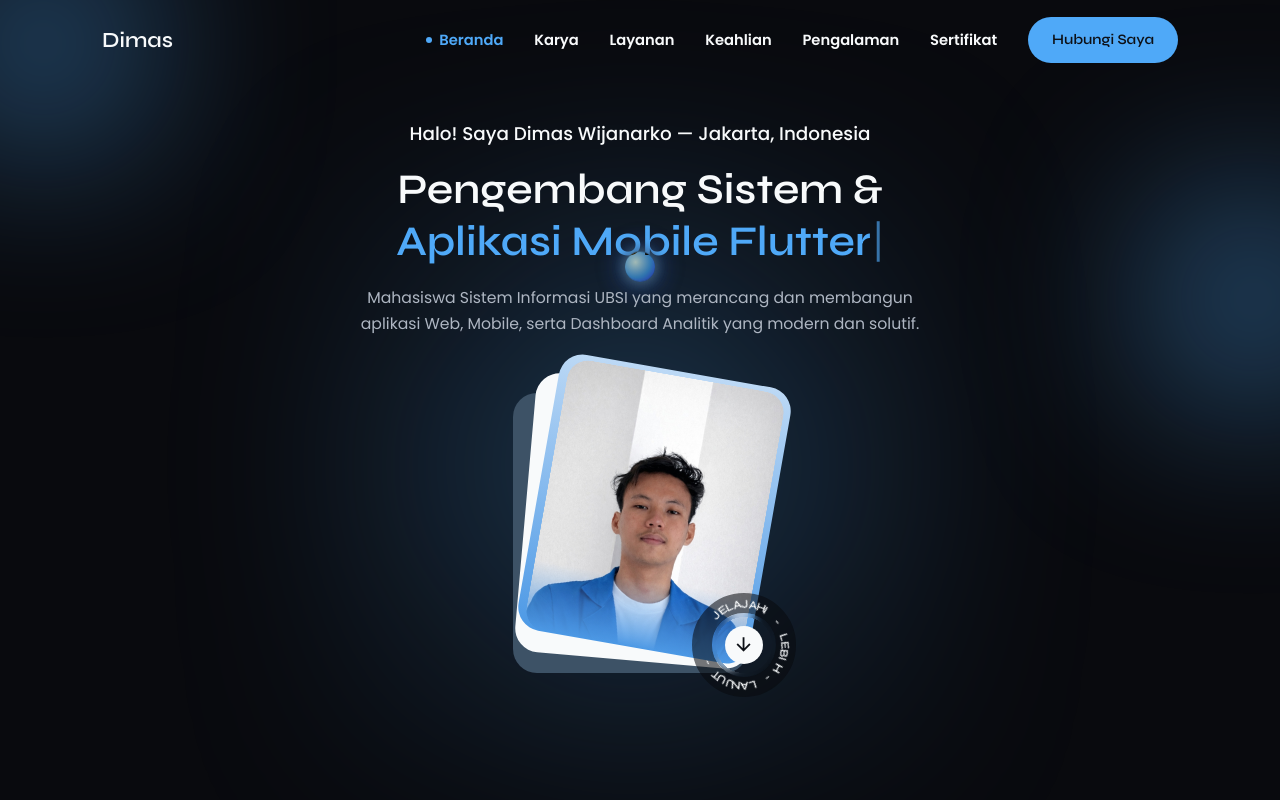
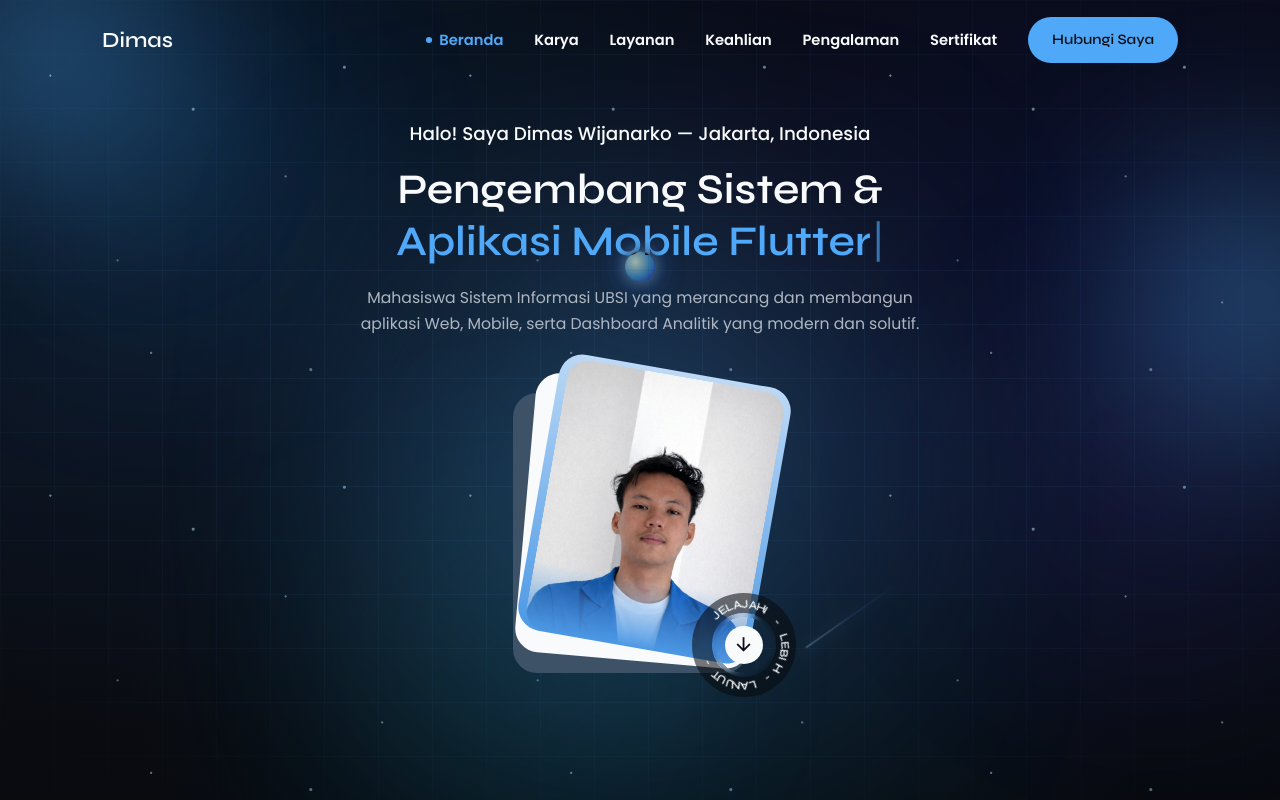
Before and after one commit to Dimss-W/CV-Website, a Next.js app: page / in a window 1280 px wide. Shown: the top 800 px of the page. Built offline with nearby package versions, Linux system fonts and the light colour scheme; no server answers; some icons are missing.

Commit message:
style(background): tambahkan animasi Aurora Nebula, Cyber Tech Grid, partikel bintang, dan meteor pada background

```diff
--- a/src/app/globals.css
+++ b/src/app/globals.css
@@ -21,9 +21,9 @@
   --white-color: hsl(210, 30%, 98%);
   --black-color: hsl(220, 25%, 7%);
   --text-color: hsl(215, 14%, 72%);
-  --body-color: hsl(222, 24%, 4.5%);
-  --container-color: hsl(220, 18%, 10.5%);
-  --border-color: hsl(215, 16%, 22%);
+  --body-color: hsl(222, 26%, 5%);
+  --container-color: hsla(220, 22%, 11.5%, 0.78);
+  --border-color: hsla(210, 60%, 68%, 0.16);
 
   /*========== Font and typography (Mobile Default) ==========*/
   --body-font: "Poppins", sans-serif;
@@ -167,6 +167,157 @@ img {
 
 .main {
   overflow: hidden;
+}
+
+/*=============== AMBIENT ANIMATED BACKGROUND ===============*/
+.ambient-bg {
+  position: fixed;
+  inset: 0;
+  width: 100vw;
+  height: 100vh;
+  pointer-events: none;
+  z-index: -2;
+  overflow: hidden;
+  background:
+    radial-gradient(circle at 15% 15%, hsla(212, 85%, 22%, 0.32) 0%, transparent 48%),
+    radial-gradient(circle at 85% 28%, hsla(235, 80%, 20%, 0.28) 0%, transparent 50%),
+    radial-gradient(circle at 50% 85%, hsla(198, 85%, 18%, 0.26) 0%, transparent 55%),
+    linear-gradient(180deg, hsl(222, 28%, 5%) 0%, hsl(224, 30%, 7.5%) 50%, hsl(222, 28%, 4.5%) 100%);
+}
+
+/* Subtle Architectural Cyber Grid */
+.ambient-bg__grid {
+  position: absolute;
+  inset: 0;
+  background-image:
+    linear-gradient(to right, hsla(208, 90%, 70%, 0.055) 1px, transparent 1px),
+    linear-gradient(to bottom, hsla(208, 90%, 70%, 0.055) 1px, transparent 1px);
+  background-size: 54px 54px;
+  mask-image: radial-gradient(ellipse 85% 75% at 50% 45%, #000 35%, transparent 100%);
+  -webkit-mask-image: radial-gradient(ellipse 85% 75% at 50% 45%, #000 35%, transparent 100%);
+}
+
+/* Floating Aurora Light Clouds */
+.ambient-bg__orb {
+  position: absolute;
+  border-radius: 50%;
+  filter: blur(95px);
+  opacity: 0.55;
+  will-change: transform;
+}
+
+.ambient-bg__orb--1 {
+  width: 420px;
+  height: 420px;
+  top: -8%;
+  left: -6%;
+  background: radial-gradient(circle, hsla(204, 95%, 62%, 0.34) 0%, transparent 70%);
+  animation: float-orb-1 18s ease-in-out infinite alternate;
+}
+
+.ambient-bg__orb--2 {
+  width: 480px;
+  height: 480px;
+  top: 32%;
+  right: -10%;
+  background: radial-gradient(circle, hsla(235, 90%, 65%, 0.28) 0%, transparent 70%);
+  animation: float-orb-2 22s ease-in-out infinite alternate;
+}
+
+.ambient-bg__orb--3 {
+  width: 440px;
+  height: 440px;
+  bottom: -10%;
+  left: 22%;
+  background: radial-gradient(circle, hsla(190, 95%, 58%, 0.24) 0%, transparent 70%);
+  animation: float-orb-3 20s ease-in-out infinite alternate;
+}
+
+/* Starlight Micro-Dots */
+.ambient-bg__stars {
+  position: absolute;
+  inset: 0;
+  background-image:
+    radial-gradient(1.5px 1.5px at 12% 18%, hsla(205, 100%, 90%, 0.65) 50%, transparent 100%),
+    radial-gradient(1.5px 1.5px at 28% 62%, hsla(208, 100%, 85%, 0.45) 50%, transparent 100%),
+    radial-gradient(2px 2px at 46% 26%, hsla(196, 100%, 88%, 0.6) 50%, transparent 100%),
+    radial-gradient(1.5px 1.5px at 68% 42%, hsla(220, 100%, 92%, 0.5) 50%, transparent 100%),
+    radial-gradient(2px 2px at 82% 16%, hsla(208, 100%, 86%, 0.65) 50%, transparent 100%),
+    radial-gradient(1.5px 1.5px at 91% 72%, hsla(198, 100%, 88%, 0.5) 50%, transparent 100%),
+    radial-gradient(1.5px 1.5px at 36% 84%, hsla(215, 100%, 90%, 0.55) 50%, transparent 100%),
+    radial-gradient(2px 2px at 74% 88%, hsla(204, 100%, 86%, 0.55) 50%, transparent 100%);
+  background-size: 420px 420px;
+  animation: pulse-stars 6s ease-in-out infinite alternate;
+}
+
+/* Shooting Light Streaks (Meteors) */
+.ambient-bg__meteor {
+  position: absolute;
+  width: 140px;
+  height: 1.5px;
+  background: linear-gradient(90deg, hsla(198, 100%, 88%, 0.85), hsla(208, 92%, 64%, 0.35), transparent);
+  border-radius: 999px;
+  filter: drop-shadow(0 0 6px hsla(204, 100%, 75%, 0.8));
+  transform: rotate(-35deg);
+  opacity: 0;
+}
+
+.ambient-bg__meteor--1 {
+  top: 18%;
+  left: 75%;
+  animation: meteor-glide 9s linear infinite 1s;
+}
+
+.ambient-bg__meteor--2 {
+  top: 48%;
+  left: 88%;
+  width: 110px;
+  animation: meteor-glide 12s linear infinite 4.5s;
+}
+
+.ambient-bg__meteor--3 {
+  top: 72%;
+  left: 65%;
+  width: 125px;
+  animation: meteor-glide 10.5s linear infinite 7.5s;
+}
+
+@keyframes float-orb-1 {
+  0% { transform: translate(0, 0) scale(1); }
+  100% { transform: translate(70px, 55px) scale(1.15); }
+}
+
+@keyframes float-orb-2 {
+  0% { transform: translate(0, 0) scale(1); }
+  100% { transform: translate(-80px, -50px) scale(1.12); }
+}
+
+@keyframes float-orb-3 {
+  0% { transform: translate(0, 0) scale(1); }
+  100% { transform: translate(65px, -60px) scale(1.14); }
+}
+
+@keyframes pulse-stars {
+  0% { opacity: 0.35; }
+  100% { opacity: 0.85; }
+}
+
+@keyframes meteor-glide {
+  0% {
+    transform: rotate(-35deg) translateX(0);
+    opacity: 0;
+  }
+  8% {
+    opacity: 0.9;
+  }
+  26% {
+    transform: rotate(-35deg) translateX(-520px);
+    opacity: 0;
+  }
+  100% {
+    transform: rotate(-35deg) translateX(-520px);
+    opacity: 0;
+  }
 }
 
 /*=============== BLOB ===============*/
--- a/src/components/ScrollObserver.tsx
+++ b/src/components/ScrollObserver.tsx
@@ -195,6 +195,18 @@ export default function ScrollObserver() {
 
   return (
     <>
+      {/* Animated Ambient Background (Aurora Mesh, Tech Grid, Particles & Meteors) */}
+      <div className="ambient-bg" aria-hidden="true">
+        <div className="ambient-bg__grid" />
+        <div className="ambient-bg__orb ambient-bg__orb--1" />
+        <div className="ambient-bg__orb ambient-bg__orb--2" />
+        <div className="ambient-bg__orb ambient-bg__orb--3" />
+        <div className="ambient-bg__stars" />
+        <span className="ambient-bg__meteor ambient-bg__meteor--1" />
+        <span className="ambient-bg__meteor ambient-bg__meteor--2" />
+        <span className="ambient-bg__meteor ambient-bg__meteor--3" />
+      </div>
+
       {/* Gradient Shadow Trail following cursor/scroll movement */}
       <div ref={trailRef} className="cursor-trail" aria-hidden="true" />
 
```
